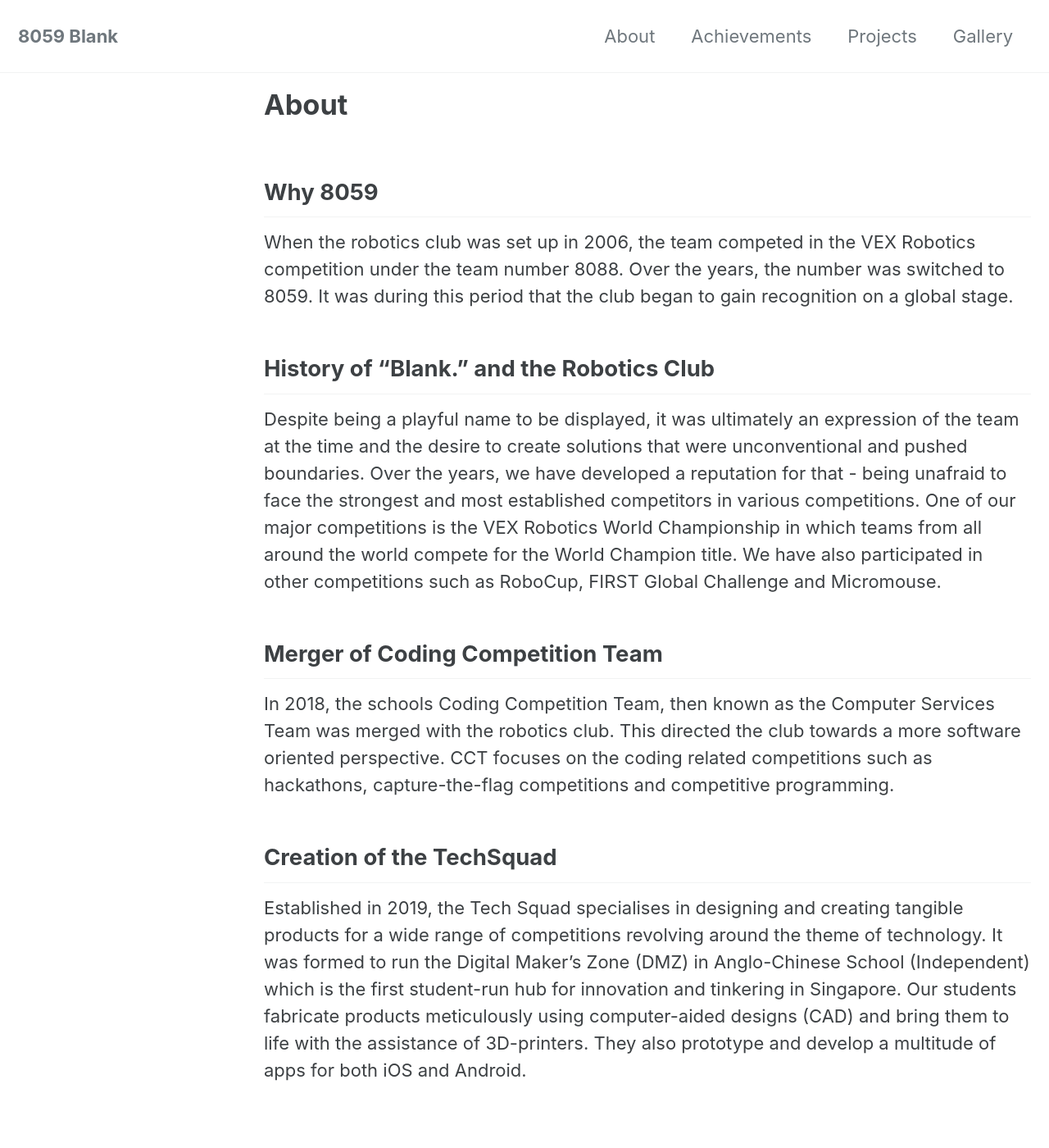
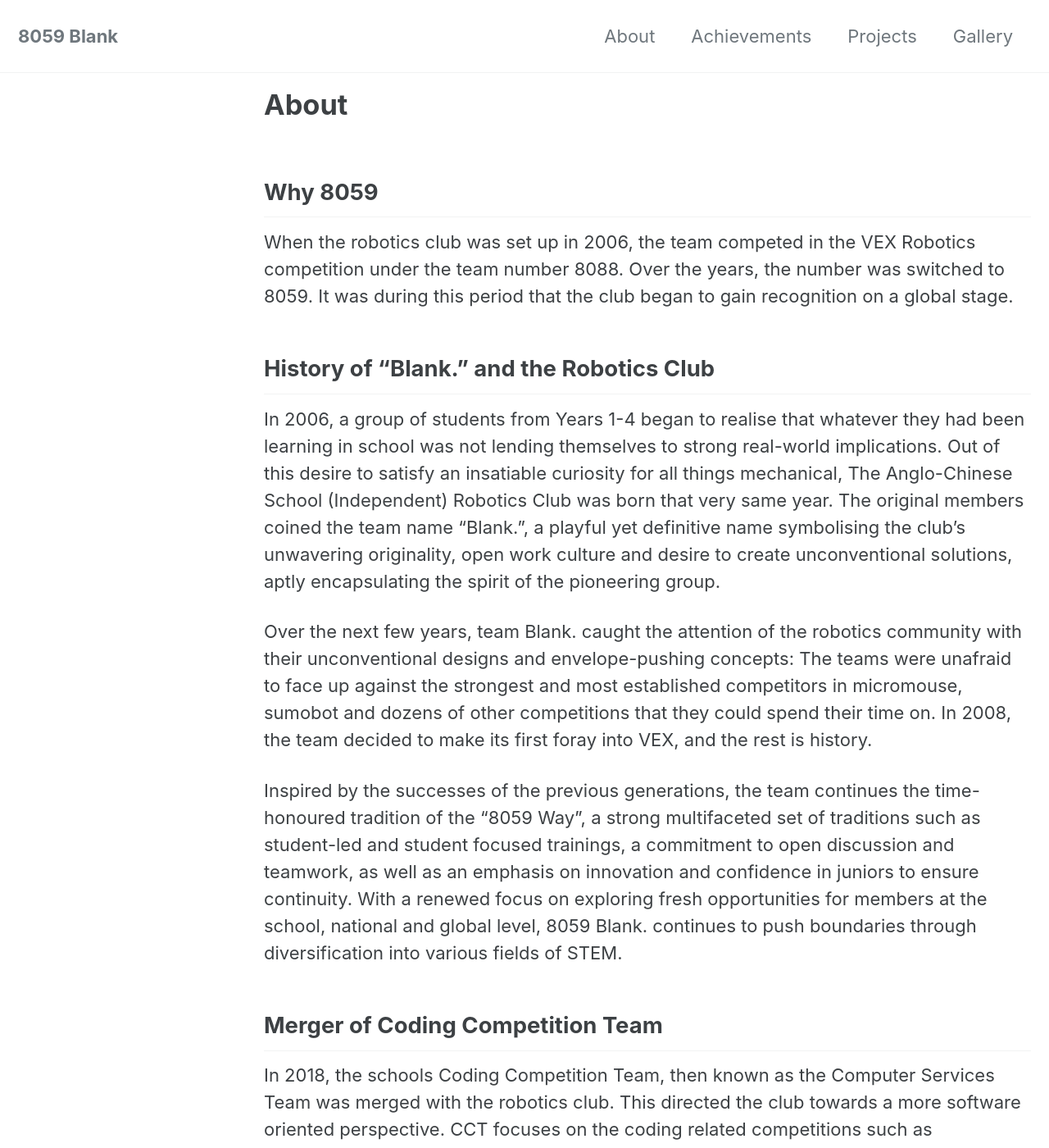
Before and after one commit to 8059blank/8059blank.github.io, a Jekyll site: the page built from about/index.md, in a window 1280 px wide and 1400 px high. Shown: the whole window at 82% size. Built offline with Jekyll 4.4.1, drawn with Linux system fonts in a browser that asks for light colours; cached includes are drawn as plain includes; nearby versions of some CDN libraries.

Commit message:
modified about page

```diff
--- a/about/index.md
+++ b/about/index.md
@@ -6,7 +6,11 @@
 When the robotics club was set up in 2006, the team competed in the VEX Robotics competition under the team number 8088. Over the years, the number was switched to 8059. It was during this period that the club began to gain recognition on a global stage.
 
 ## History of "Blank." and the Robotics Club
-Despite being a playful name to be displayed, it was ultimately an expression of the team at the time and the desire to create solutions that were unconventional and pushed boundaries. Over the years, we have developed a reputation for that - being unafraid to face the strongest and most established competitors in various competitions. One of our major competitions is the VEX Robotics World Championship in which teams from all around the world compete for the World Champion title. We have also participated in other competitions such as RoboCup, FIRST Global Challenge and Micromouse.
+In 2006, a group of students from Years 1-4 began to realise that whatever they had been learning in school was not lending themselves to strong real-world implications. Out of this desire to satisfy an insatiable curiosity for all things mechanical, The Anglo-Chinese School (Independent) Robotics Club was born that very same year. The original members coined the team name "Blank.", a playful yet definitive name symbolising the club's unwavering originality, open work culture and desire to create unconventional solutions, aptly encapsulating the spirit of the pioneering group.
+
+Over the next few years, team Blank. caught the attention of the robotics community with their unconventional designs and envelope-pushing concepts: The teams were unafraid to face up against the strongest and most established competitors in micromouse, sumobot and dozens of other competitions that they could spend their time on. In 2008, the team decided to make its first foray into VEX, and the rest is history.
+
+Inspired by the successes of the previous generations, the team continues the time-honoured tradition of the "8059 Way", a strong multifaceted set of traditions such as student-led and student focused trainings, a commitment to open discussion and teamwork, as well as an emphasis on innovation and confidence in juniors to ensure continuity. With a renewed focus on exploring fresh opportunities for members at the school, national and global level, 8059 Blank. continues to push boundaries through diversification into various fields of STEM.
 
 ## Merger of Coding Competition Team
 In 2018, the schools Coding Competition Team, then known as the Computer Services Team was merged with the robotics club. This directed the club towards a more software oriented perspective. CCT focuses on the coding related competitions such as hackathons, capture-the-flag competitions and competitive programming.
```
